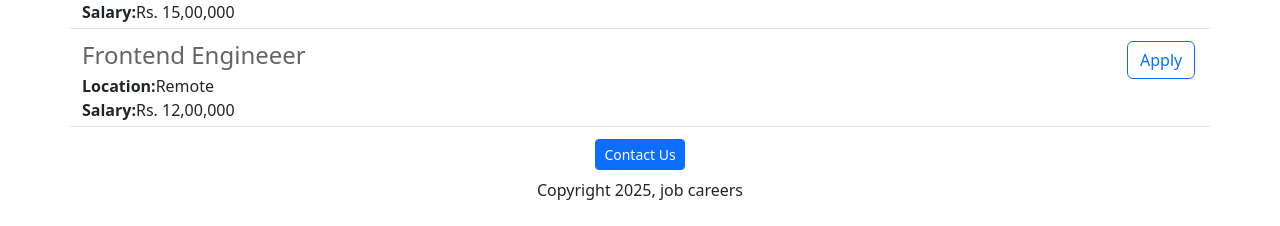
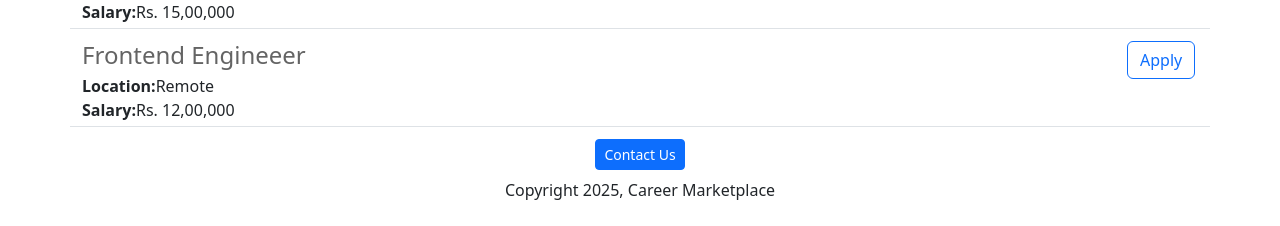
Before and after one commit to VRAI-02/job-careers-website-V3, a Flask app: page / in a window 1280 px wide. Shown: the part 895-1121 px from the top of the page. Run offline with Flask 3, Linux system fonts and the light colour scheme.

Commit message:
made changes in copyright section

```diff
--- a/templates/home.html
+++ b/templates/home.html
@@ -1,7 +1,7 @@
 <!DOCTYPE html>
 <html>
   <head>
-    <meta charset="utf-8">
+    <meta charset="utf-8z">
     <meta name="viewport" content="width=device-width, initial-scale=1">
     <title>Career Marketplace</title>
     <link href="https://cdn.jsdelivr.net/npm/bootstrap@5.3.5/dist/css/bootstrap.min.css" rel="stylesheet" integrity="sha384-SgOJa3DmI69IUzQ2PVdRZhwQ+dy64/BUtbMJw1MZ8t5HZApcHrRKUc4W0kG879m7" crossorigin="anonymous">
@@ -29,7 +29,7 @@
        </div>
        <div class ="text-center mt-2 mb-4">
      <button class="btn btn-primary btn-sm"> Contact Us </button>
-         <p class="text-center mt-2"> Copyright 2025, job careers</p>
+         <p class="text-center mt-2"> Copyright 2025, Career Marketplace</p>
        </div>
     </body>
 </html>
```
